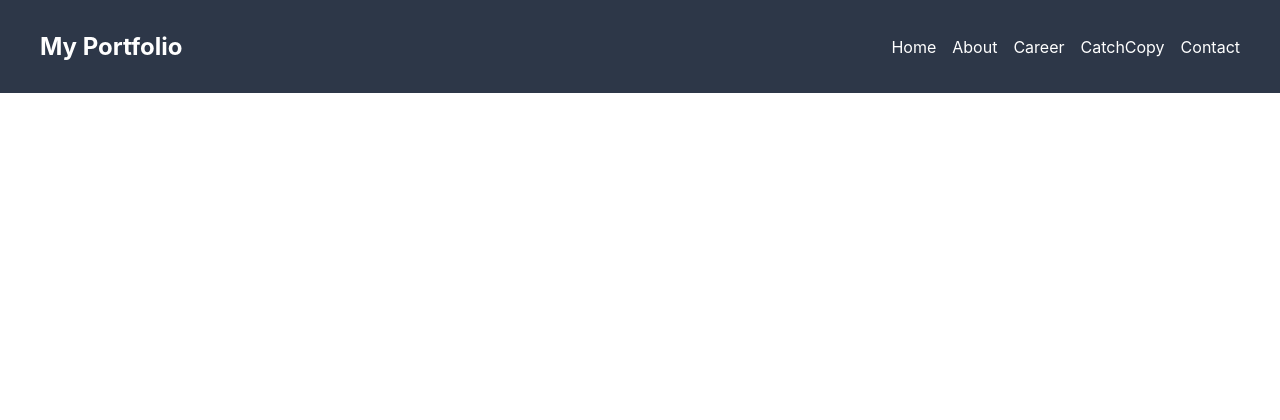
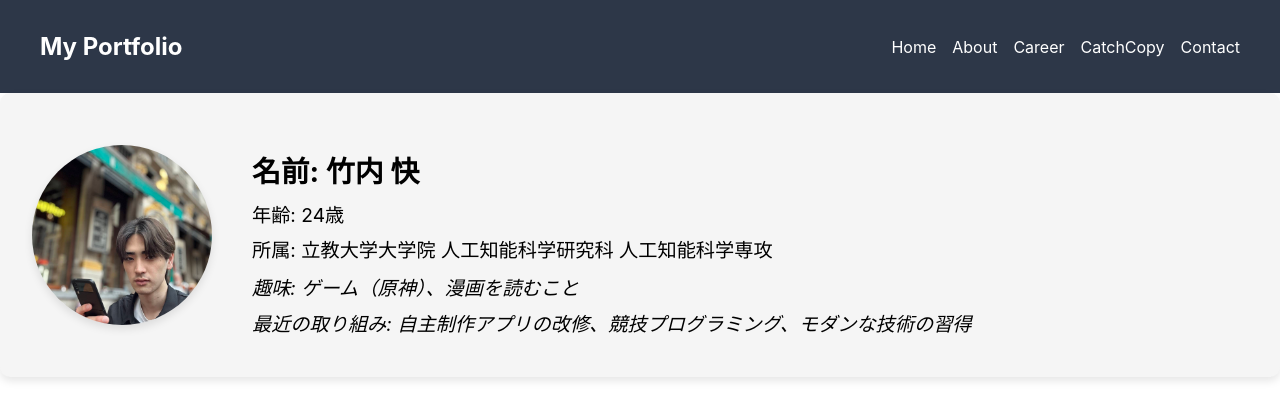
Before and after one commit to Kai-T-KiA/portfolio, a React (Create React App) app: page / in a window 1280 px wide. Shown: the top 420 px of the page. Built offline with nearby package versions, Linux system fonts and the light colour scheme.

Commit message:
About.tsxの作成と表示

```diff
--- a/src/App.tsx
+++ b/src/App.tsx
@@ -1,11 +1,13 @@
 import './App.css';
 import React from 'react';
 import Header from './components/header/header';
+import About from './components/about/about';
 
 const App: React.FC = () => {
   return (
     <div>
       <Header />
+      <About />
       {/* 他のコンポーネントやコンテンツ */}
     </div>
   );
--- /dev/null
+++ b/src/components/about/about.css
@@ -0,0 +1,48 @@
+.about {
+  padding: 2rem;
+  background-color: #f5f5f5;
+  border-radius: 10px;
+  /* max-width: 900px; */
+  margin: 0 auto;
+  box-shadow: 0 4px 8px rgba(0, 0, 0, 0.1);
+}
+
+.about-content {
+  display: flex;
+  flex-direction: row;
+  align-items: center;
+  justify-content: space-between;
+}
+
+.profile-pic {
+  width: 180px;
+  height: 180px;
+  border-radius: 50%;
+  object-fit: cover;
+  margin-right: 20px;
+  box-shadow: 0 4px 8px rgba(0, 0, 0, 0.1);
+}
+
+.info {
+  flex: 1;
+  padding-left: 20px;
+}
+
+.name {
+  font-size: 1.8rem;
+  font-weight: bold;
+  margin-bottom: 10px;
+}
+
+.age, .affiliation, .hobbies, .effort {
+  font-size: 1.2rem;
+  margin: 8px 0;
+}
+
+.affiliation {
+  line-height: 1.5;
+}
+
+.hobbies, .effort {
+  font-style: italic;
+}
--- /dev/null
+++ b/src/components/about/about.tsx
@@ -0,0 +1,21 @@
+import React from 'react';
+import './about.css';
+
+const About: React.FC = () => {
+  return (
+    <section className="about">
+      <div className="about-content">
+        <img src="/img/78238.jpg" alt="プロフィール写真" className="profile-pic" />
+        <div className="info">
+          <h2 className="name">名前: 竹内 快</h2>
+          <p className="age">年齢: 24歳</p>
+          <p className="affiliation">所属: 立教大学大学院 人工知能科学研究科 人工知能科学専攻</p>
+          <p className="hobbies">趣味: ゲーム（原神）、漫画を読むこと</p>
+          <p className="effort">最近の取り組み: 自主制作アプリの改修、競技プログラミング、モダンな技術の習得</p>
+        </div>
+      </div>
+    </section>
+  );
+};
+
+export default About;
```
Also changed, not shown: public/img/78238.jpg (added).
